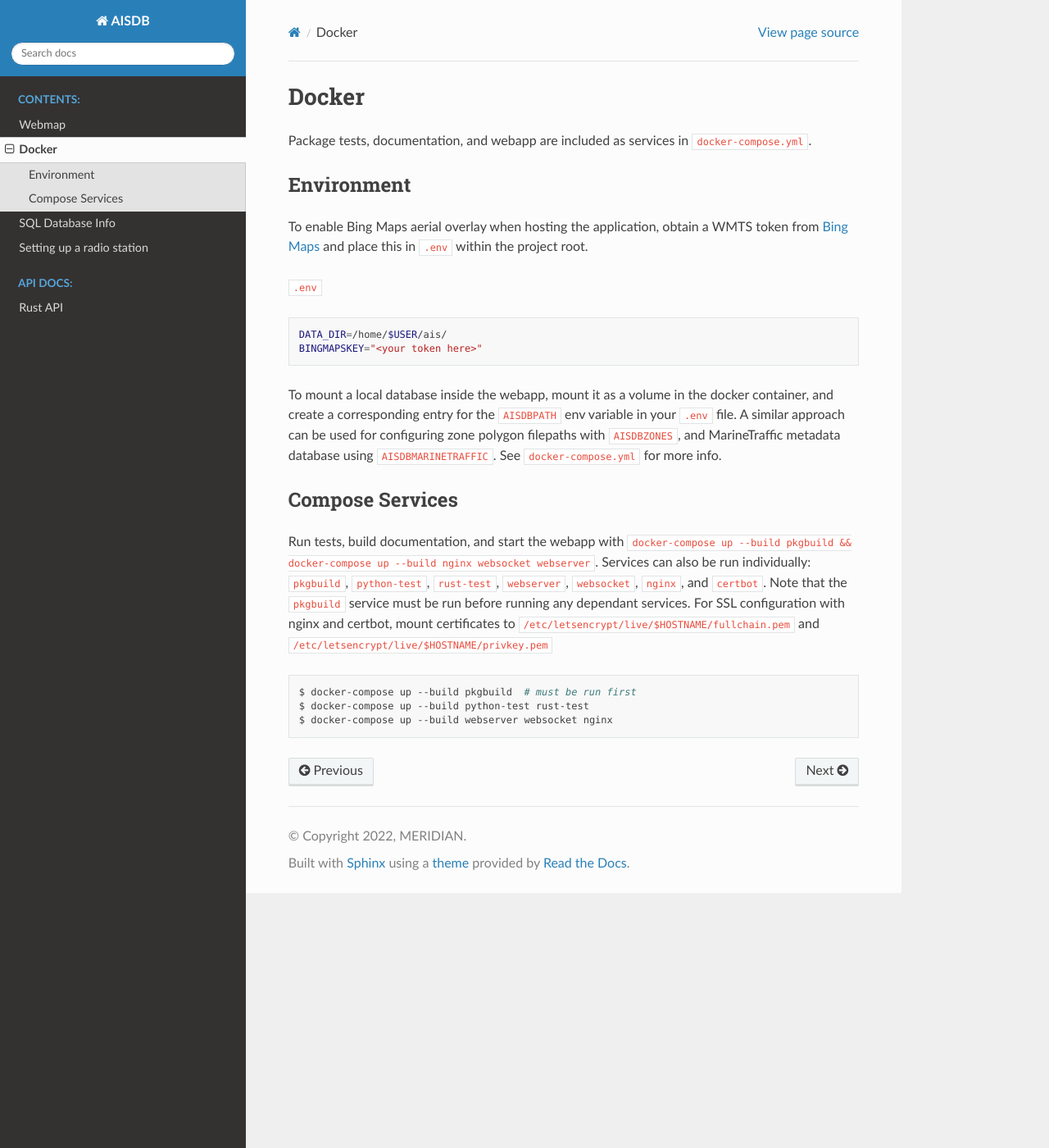
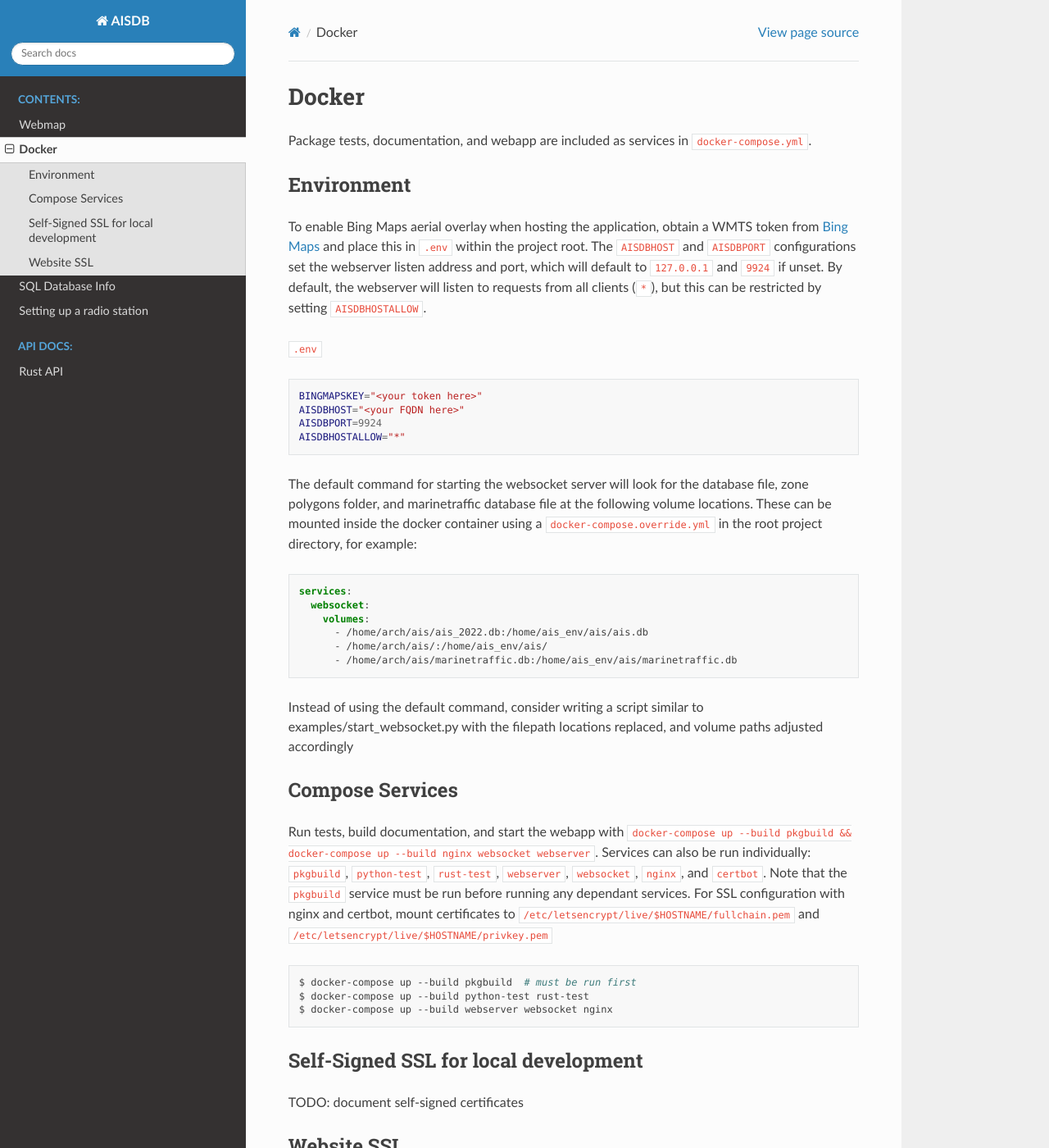
Before and after one commit to AISViz/AISdb, a Sphinx documentation site: the page built from docs/source/docker.rst, in a window 1280 px wide and 1400 px high. Shown: the whole window at 82% size. Built offline with Sphinx 7.4.7 and the Read the Docs theme 2.0.0, drawn with Linux system fonts in a browser that asks for light colours; pages that are not in the unit, such as notebooks, are missing from menus; some of the changed text lies outside the part shown.

Commit message:
update docker documentation

```diff
--- a/docker-compose.yml
+++ b/docker-compose.yml
@@ -106,7 +106,7 @@ services:
     # add something like the following to docker-compose.override.yml for SSL
     #  - ~/cert/conf:/etc/letsencrypt
     command:
-      ["/bin/sh" , "-c" , "envsubst '$${AISDBHOST} $${AISDBPORT} $${USEPROXYSERVERNAME}' < /etc/nginx/templates/nginx.conf.template > /etc/nginx/nginx.conf && while :; do sleep 6h & wait $${!}; nginx -s reload; done & nginx -g 'daemon off;' -c /etc/nginx/nginx.conf"]
+      ["/bin/sh" , "-c" , "envsubst '$${AISDBHOST} $${AISDBPORT}' < /etc/nginx/templates/nginx.conf.template > /etc/nginx/nginx.conf && while :; do sleep 6h & wait $${!}; nginx -s reload; done & nginx -g 'daemon off;' -c /etc/nginx/nginx.conf"]
     depends_on:
       - webserver
       - websocket
--- a/docs/source/docker.rst
+++ b/docs/source/docker.rst
@@ -12,21 +12,34 @@ Environment
 To enable Bing Maps aerial overlay when hosting the application, obtain a WMTS
 token from `Bing Maps <https://www.bingmapsportal.com/>`_ and place this in
 ``.env`` within the project root.
+The ``AISDBHOST`` and ``AISDBPORT`` configurations set the webserver listen address and port, which will default to ``127.0.0.1`` and ``9924`` if unset.
+By default, the webserver will listen to requests from all clients (``*``), but this can be restricted by setting ``AISDBHOSTALLOW``.
 
 
 ``.env``
 
 .. code-block:: sh
 
-  DATA_DIR=/home/$USER/ais/
   BINGMAPSKEY="<your token here>"
+  AISDBHOST="<your FQDN here>"
+  AISDBPORT=9924
+  AISDBHOSTALLOW="*"
 
 
-To mount a local database inside the webapp, mount it as a volume in the docker
-container, and create a corresponding entry for the ``AISDBPATH`` env variable
-in your ``.env`` file. A similar approach can be used for configuring zone
-polygon filepaths with ``AISDBZONES``, and MarineTraffic metadata database using
-``AISDBMARINETRAFFIC``. See ``docker-compose.yml`` for more info.
+The default command for starting the websocket server will look for the database file, zone polygons folder, and marinetraffic database file at the following volume locations.
+These can be mounted inside the docker container using a ``docker-compose.override.yml`` in the root project directory, for example:
+
+.. code-block:: yml
+
+   services:
+     websocket:
+       volumes:
+         - /home/arch/ais/ais_2022.db:/home/ais_env/ais/ais.db
+         - /home/arch/ais/:/home/ais_env/ais/
+         - /home/arch/ais/marinetraffic.db:/home/ais_env/ais/marinetraffic.db
+
+
+Instead of using the default command, consider writing a script similar to examples/start_websocket.py with the filepath locations replaced, and volume paths adjusted accordingly
 
 
 Compose Services
@@ -42,3 +55,18 @@ For SSL configuration with nginx and certbot, mount certificates to ``/etc/letse
   $ docker-compose up --build pkgbuild  # must be run first
   $ docker-compose up --build python-test rust-test
   $ docker-compose up --build webserver websocket nginx
+
+
+Self-Signed SSL for local development
+-------------------------------------
+
+TODO: document self-signed certificates
+
+
+Website SSL
+-----------
+
+Not required for local development.
+The following tutorial describes how to configure SSL certification using lets encrypt with docker.
+
+| https://pentacent.medium.com/nginx-and-lets-encrypt-with-docker-in-less-than-5-minutes-b4b8a60d3a71
--- a/readme.rst
+++ b/readme.rst
@@ -92,8 +92,8 @@ Package wheels can then be installed using pip
   python -m pip install ${WHEELFILE}
 
 
-Alternatively, for an editable installation, rust targets can be compiled to shared object (.so) format using `maturin build system<https://maturin.rs/develop.html>`_.
-Conda users may need to `install maturin from conda-forge<https://maturin.rs/installation.html#conda>`_
+Alternatively, for an editable installation, rust targets can be compiled to shared object (.so) format using `maturin build system <https://maturin.rs/develop.html>`__.
+Conda users may need to `install maturin from conda-forge <https://maturin.rs/installation.html#conda>`__
 
 .. code-block:: sh
 
```
Also changed, not shown: 1 other file.
